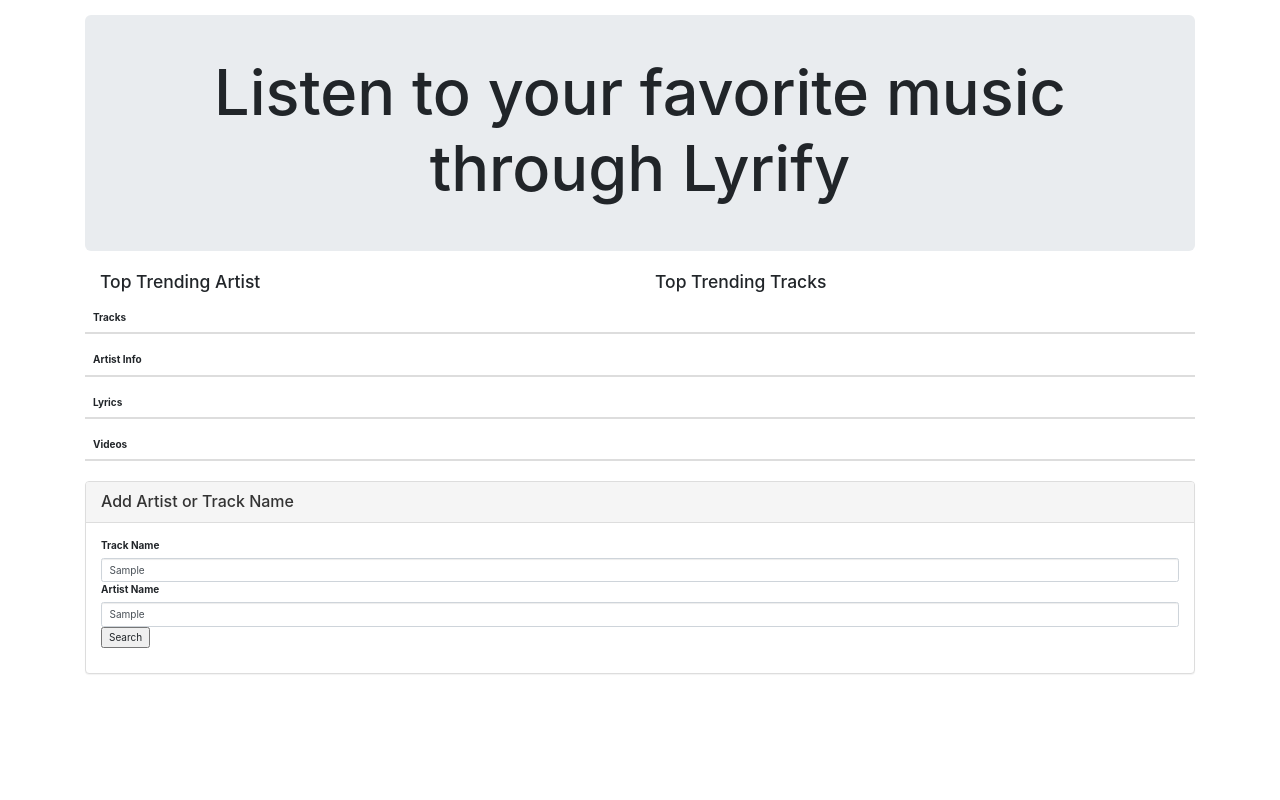
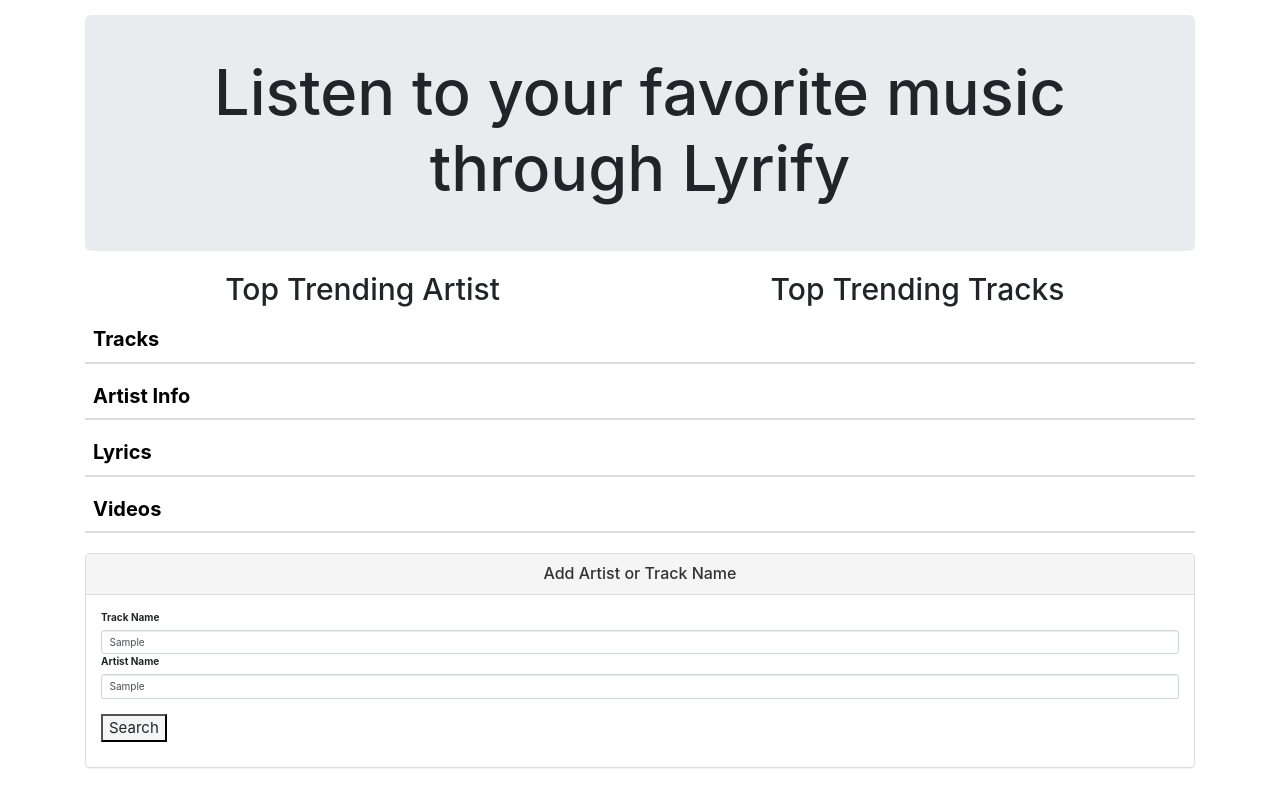
Before and after one commit to Mr-Ouya/Lyrify, a plain HTML site: page index.html in a window 1280 px wide. Both pictures are taken after typing "Sample", "Sample" into the empty fields and a click on the input "Search". Drawn offline with nearby package versions, Linux system fonts and the light colour scheme; no server answers.

Commit message:
nice change

```diff
--- a/assets/css/style.css
+++ b/assets/css/style.css
@@ -25,3 +25,49 @@
 #profilelink {
     font-size: 15px;
 }
+
+.subheader {
+
+    color: black;
+    font-size: 20px;
+}
+
+.topTrendingArtist,
+.topTrendingTracks {
+
+    text-align: center;
+
+}
+
+h3 {
+
+    text-align: center;
+    padding-right: auto;
+    padding-left: auto;
+    font-size: 30px;
+
+}
+
+ol {
+    text-decoration: none;
+    padding-right: 40px;
+}
+
+li {
+    width: 100px;
+    margin: auto;
+}
+
+#search-artist {
+
+    background-color: whitesmoke;
+    transition-duration: 0.4s;
+    font-size: 15px;
+    margin-top: 15px;
+}
+
+#search-artist:hover {
+
+    background-color: hsl(0, 100%, 50%);
+    color: white;
+}
--- a/assets/javascript/app.js
+++ b/assets/javascript/app.js
@@ -157,7 +157,7 @@ $("#search-artist").on('click', function (event) {
 
     watchSubmit();
     var nameinput = $('#track-name').val();
-    var token = 'BQAUqk_w1mxBLlas_YYyT0e2fmwfnSdiK4hynoo9zQ0phq_p3cO7UNA9R0S22D83WPBK0Bd-Wd-in3PgppexJPxEhr8GIb9y65huqGVbrBvGHtIyjC7uhXDssrQotC2iKSSN2ZFty6rosdo-MlHTvK8k1kDeIBXlG87FvqBnv-CAgGEj6l3zvlrg0td3';
+    var token = 'BQDg6pAWRJXbE49dTPsVyssn1PRSYAW487qUnwkBedmNHNh83fN1cX2hBICE5SQAil09A_6JWFr7QoJqNLITZn7spUwga5v3J6b-tHuVcXF1AmOa35dn2UfpAkEH4WqrBsy1Ep6r9rhPjmxhQx-OKo3YGSdB8VTq6d4u0lRBFrt7-t0heZGXq8KfiVDh';
     var queryURL = "https://api.spotify.com/v1/search?q=" + nameinput + "&type=track&limit=1";
     console.log(nameinput);
     $.ajax({
@@ -183,7 +183,7 @@ $("#search-artist").on('click', function (event) {
     watchSubmit();
 
     var nameinput = $('#artist-name').val();
-    var token = 'BQAUqk_w1mxBLlas_YYyT0e2fmwfnSdiK4hynoo9zQ0phq_p3cO7UNA9R0S22D83WPBK0Bd-Wd-in3PgppexJPxEhr8GIb9y65huqGVbrBvGHtIyjC7uhXDssrQotC2iKSSN2ZFty6rosdo-MlHTvK8k1kDeIBXlG87FvqBnv-CAgGEj6l3zvlrg0td3';
+    var token = 'BQDg6pAWRJXbE49dTPsVyssn1PRSYAW487qUnwkBedmNHNh83fN1cX2hBICE5SQAil09A_6JWFr7QoJqNLITZn7spUwga5v3J6b-tHuVcXF1AmOa35dn2UfpAkEH4WqrBsy1Ep6r9rhPjmxhQx-OKo3YGSdB8VTq6d4u0lRBFrt7-t0heZGXq8KfiVDh';
     var queryURL = "https://api.spotify.com/v1/search?q=" + nameinput + "&type=artist&limit=1";
     console.log(nameinput);
     $.ajax({
--- a/index.html
+++ b/index.html
@@ -50,7 +50,7 @@
     <table class="table">
       <thead>
         <tr>
-          <th>Tracks</th>
+          <th class="subheader">Tracks</th>
         </tr>
       </thead>
       <tbody id="tracks">
@@ -59,7 +59,7 @@
     <table class="table">
       <thead>
         <tr>
-          <th>Artist Info</th>
+          <th class="subheader">Artist Info</th>
         </tr>
       </thead>
       <tbody id="artist-info">
@@ -68,14 +68,14 @@
     <table class="table">
       <thead>
         <tr>
-          <th>Lyrics</th>
+          <th class="subheader">Lyrics</th>
         </tr>
       </thead>
       <tbody id="lyrics">
         <table class="table">
           <thead>
             <tr>
-              <th>Videos</th>
+              <th class="subheader">Videos</th>
             </tr>
           </thead>
           <tbody id="videos">
```
